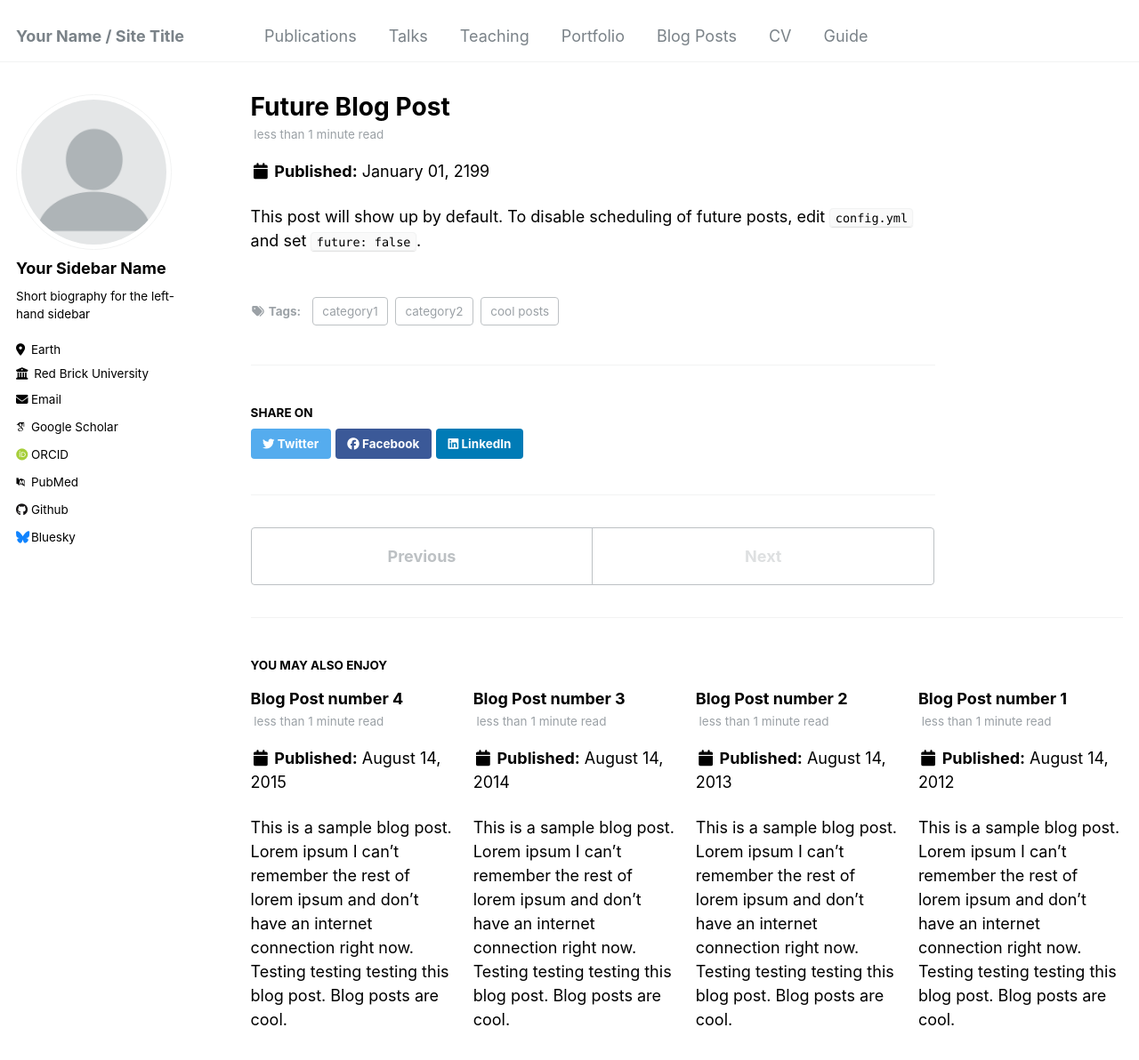
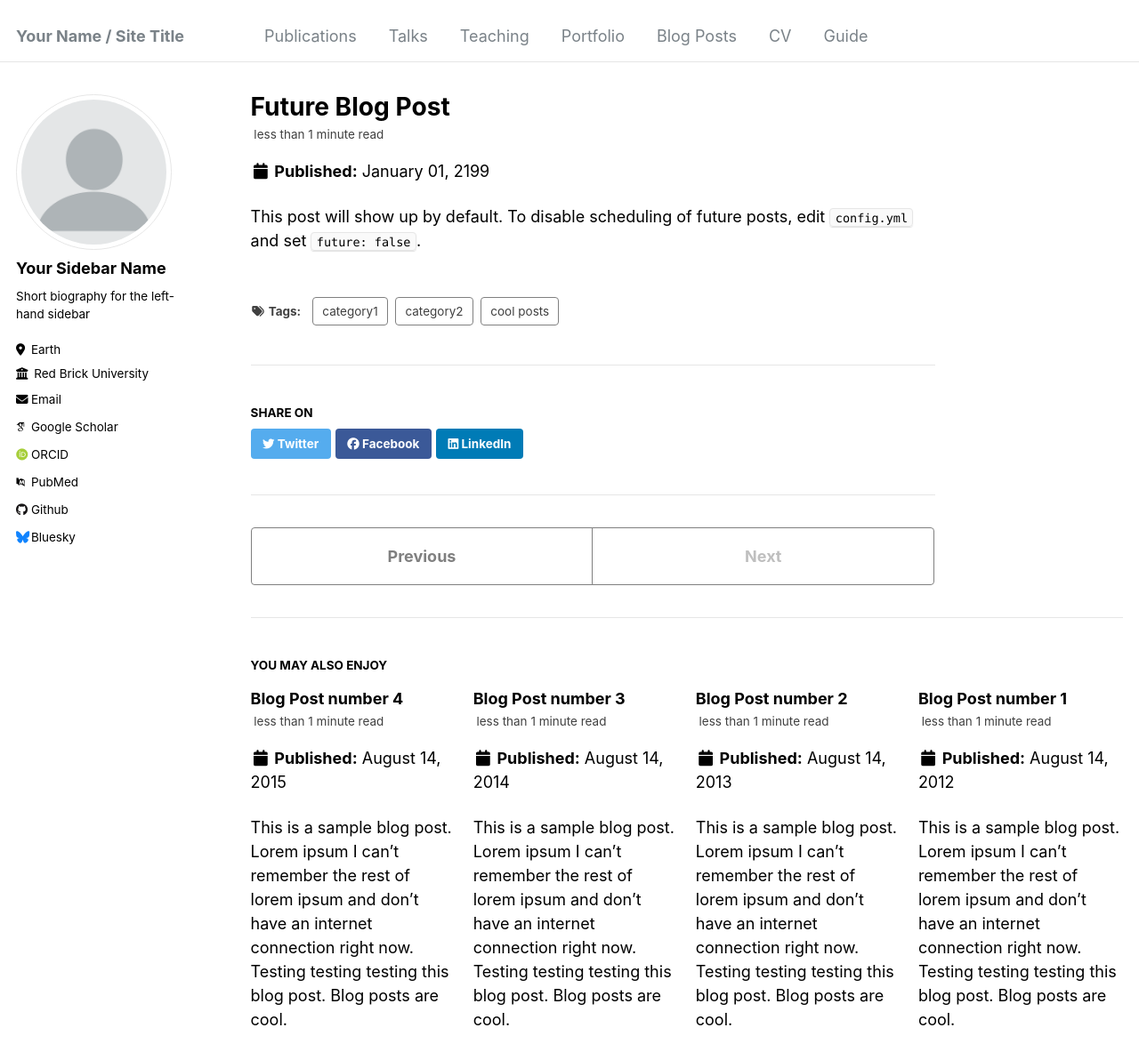
Before and after one commit to sjkdkekk/sjkdkekk.github.io, a Jekyll site: the page built from _posts/2199-01-01-future-post.md, in a window 1280 px wide and 1400 px high. Shown: the top 1192 px of the window at 89% size. Built offline with Jekyll 4.4.1, drawn with Linux system fonts in a browser that asks for light colours; some web fonts are replaced.

Commit message:
Update _variables.scss

```diff
--- a/_sass/_variables.scss
+++ b/_sass/_variables.scss
@@ -55,7 +55,7 @@ $sidebar-link-max-width     : 250px;
    Colors
    ========================================================================== */
 
-$gray                       : #7a8288;
+$gray                       : #000000;
 $dark-gray                  : mix(#000, $gray, 40%);
 $darker-gray                : mix(#000, $gray, 60%);
 $light-gray                 : mix(#fff, $gray, 50%);
```
